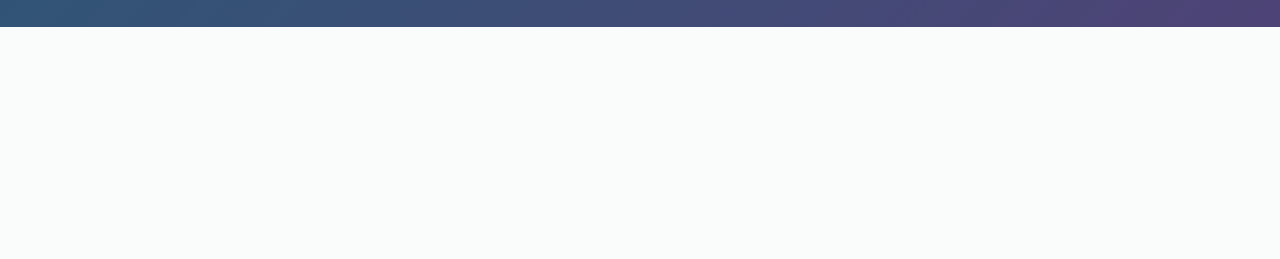
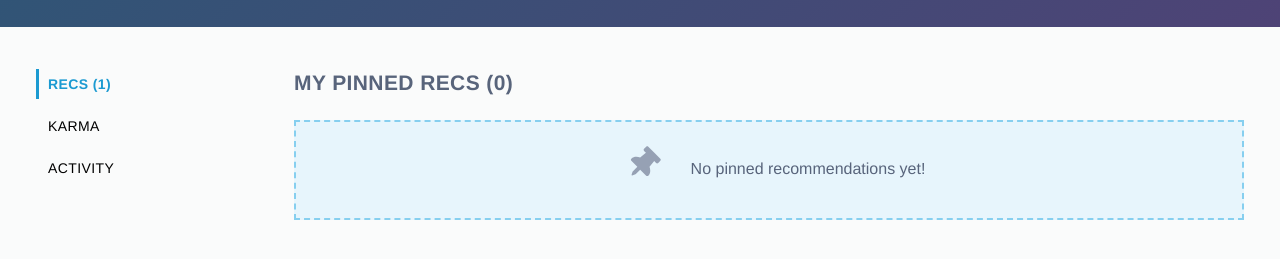
Before and after one commit to majiyd/slant-narcisse, a React app: page / in a window 1280 px wide. Shown: the part 357-616 px from the top of the page. Built offline with nearby package versions, Linux system fonts and the light colour scheme.

Commit message:
finished touches to empty recs

```diff
--- a/src/components/profilePageBody.js
+++ b/src/components/profilePageBody.js
@@ -1,13 +1,52 @@
 import React from "react";
+import { FontAwesomeIcon } from "@fortawesome/react-fontawesome";
+import { faThumbtack } from '@fortawesome/free-solid-svg-icons';
 
 function Sidebar(props){
+    return (
+      <div className="sidebar">
+        <div className="sidebar-content">
+          <div className="sidebar-section">
+            <a className="sidebar-link selected" href="#"> Recs (1)</a>
+            <a className="sidebar-link" href="#"> Karma</a>
+            <a className="sidebar-link" href="#"> Activity</a>
+          </div>
+        </div>
+      </div>
+    );
+}
+function NoRecs(props){
+    return (
+      <div className="empty-state compact">
+        <div className="empty-state-icon">
+          <FontAwesomeIcon
+            className="icon thumbtack-icon"
+            icon={faThumbtack}
+          />
+        </div>
+        <span >No pinned recommendations yet!</span>
+      </div>
+    );
+}
+function RecsView(props){
     return(
-        <div className='sidebar'>
-            <div className='sidebar-content'>
-
+        <div className="profile-page-recs-view">
+            <div className="pinned-recs card-list">
+                <div className="profile-page-title card-list-section-label">
+                    MY PINNED RECS (0)
+                </div>
+                <div className="recs-view-section">
+                    <NoRecs />
+                </div>
             </div>
         </div>
-    );
+    )
+}
+function KarmaView(props) {
+
+}
+function ActivityView(props) {
+
 }
 export class ProfilePageBody extends React.Component{
     render(){
@@ -15,6 +54,9 @@ export class ProfilePageBody extends React.Component{
             <div className="profile-page-body">
                 <div className="page-content profile-page-content">
                     <Sidebar />
+                    <div className='profile-sections-wrapper'>
+                        <RecsView />
+                    </div>
                 </div>
             </div>
         );
--- a/src/styles/profilePage.css
+++ b/src/styles/profilePage.css
@@ -14,3 +14,84 @@
     min-height: 24px;
     padding-top: 42px;
 }
+.sidebar-content{
+    padding-right: 60px;
+    width: 258px;
+}
+.sidebar-section{
+    padding-bottom: 36px;
+    margin-bottom: 36px;
+}
+.sidebar-link.selected {
+    font-weight: 700;
+    color: #1b9ad1;
+    box-shadow: inset 3px 0 #1b9ad1;
+}
+.sidebar-link, .sidebar-link.selected {
+    font-size: 14px;
+    text-transform: uppercase;
+    letter-spacing: .4px;
+    line-height: 18px;
+    line-height: 30px;
+}
+.sidebar-link {
+    font-weight: 400;
+    display: block;
+    height: 30px;
+    padding-left: 12px;
+    margin-bottom: 12px;
+}
+.sidebar-link:hover {
+    color: #1b9ad1;
+}
+.sidebar~.profile-sections-wrapper {
+    margin-left: 258px;
+}
+
+.profile-sections-wrapper {
+    padding-top: 42px;
+    padding-bottom: 48px;
+}
+.profile-page-title {
+    margin-bottom: 24px;
+}
+
+.card-list-section-label {
+    font-size: 21px;
+    font-weight: 700;
+    line-height: 27px;
+    letter-spacing: .4px;
+    text-transform: uppercase;
+    margin-bottom: 24px;
+    color: #58647b;
+}
+.recs-view-section{
+    margin-bottom: 90px;
+}
+.empty-state.compact {
+    padding: 18px;
+}
+.empty-state{
+    text-align: center;
+    padding: 24px;
+    background-color: #e7f5fc;
+    border: 2px dashed #86cfef;
+    color: #58647b;
+}
+.empty-state-icon{
+    display: inline-block;
+    margin-right: 18px;
+    margin-bottom: 0;
+    vertical-align: middle;
+    width: 60px;
+    height: 60px;
+    color: #96a1b4;
+}
+.icon.thumbtack-icon{
+    font-size: large;
+    height: 48px !important;
+    width: 24px !important;
+}
+.thumbtack-icon{
+    transform: rotate(45deg);
+}
```
